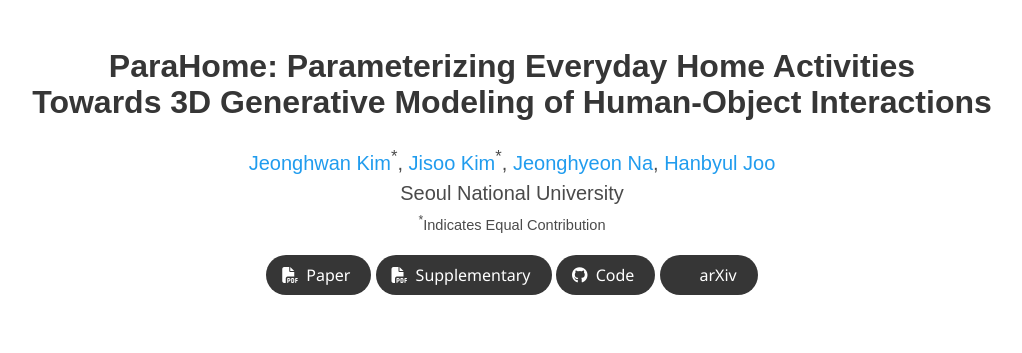
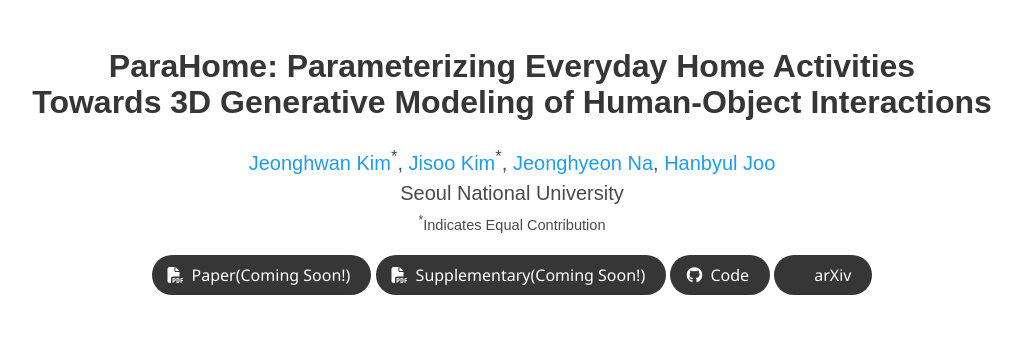
Before and after one commit to jlogkim/parahome, a plain HTML site: page index.html in a window 1280 px wide. Shown: the top 353 px of the page, without its empty margins (128-1150 px from the left). Drawn offline with nearby package versions, Linux system fonts and the light colour scheme; some icons are missing; a web font is replaced by a local one.

Commit message:
Update index.html

```diff
--- a/index.html
+++ b/index.html
@@ -82,7 +82,7 @@
                         <span class="icon">
                           <i class="fas fa-file-pdf"></i>
                         </span>
-                        <span>Paper</span>
+                        <span>Paper(Coming Soon!)</span>
                       </a>
                     </span>
 
@@ -93,7 +93,7 @@
                       <span class="icon">
                         <i class="fas fa-file-pdf"></i>
                       </span>
-                      <span>Supplementary</span>
+                      <span>Supplementary(Coming Soon!)</span>
                     </a>
                   </span>
 
```
